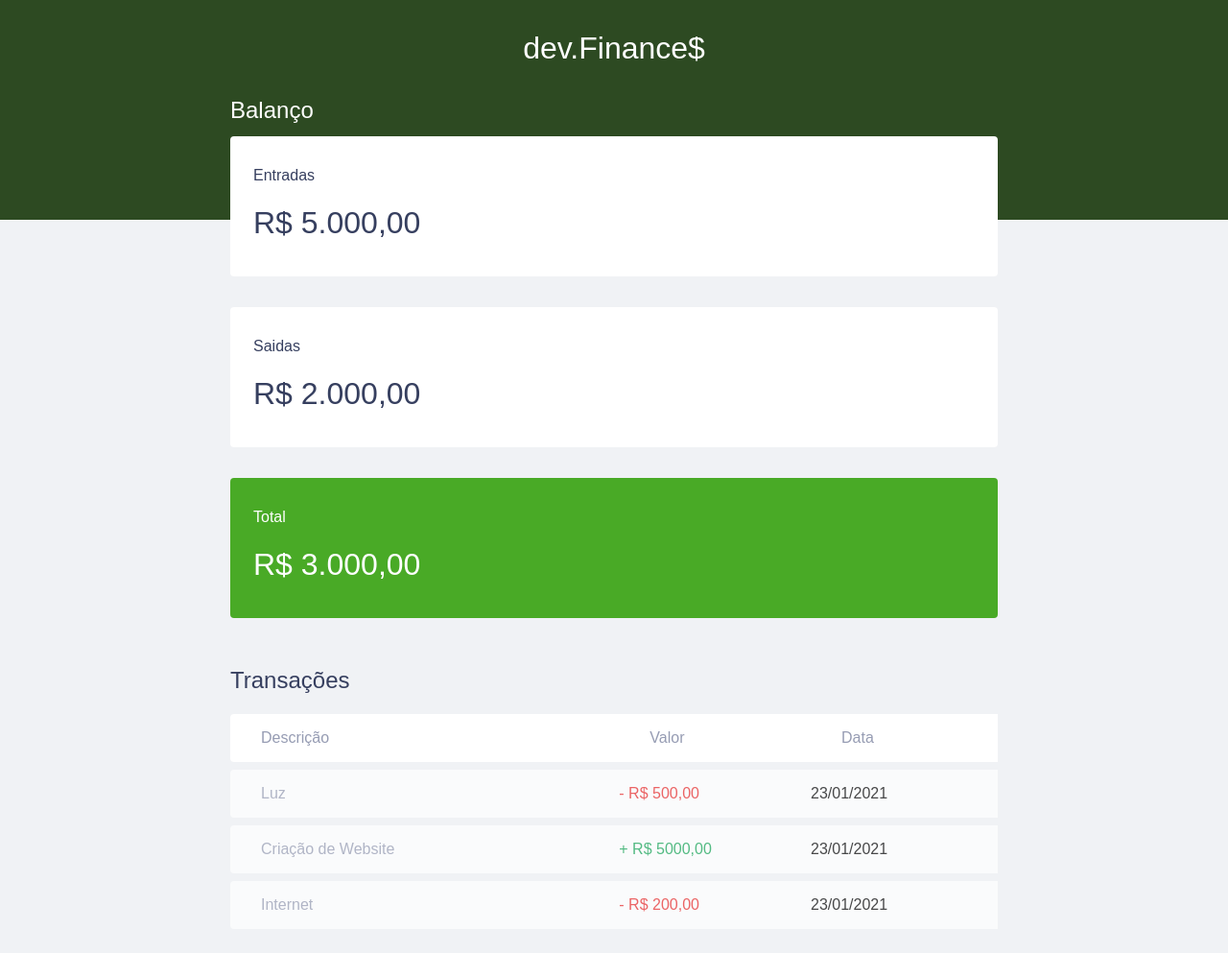
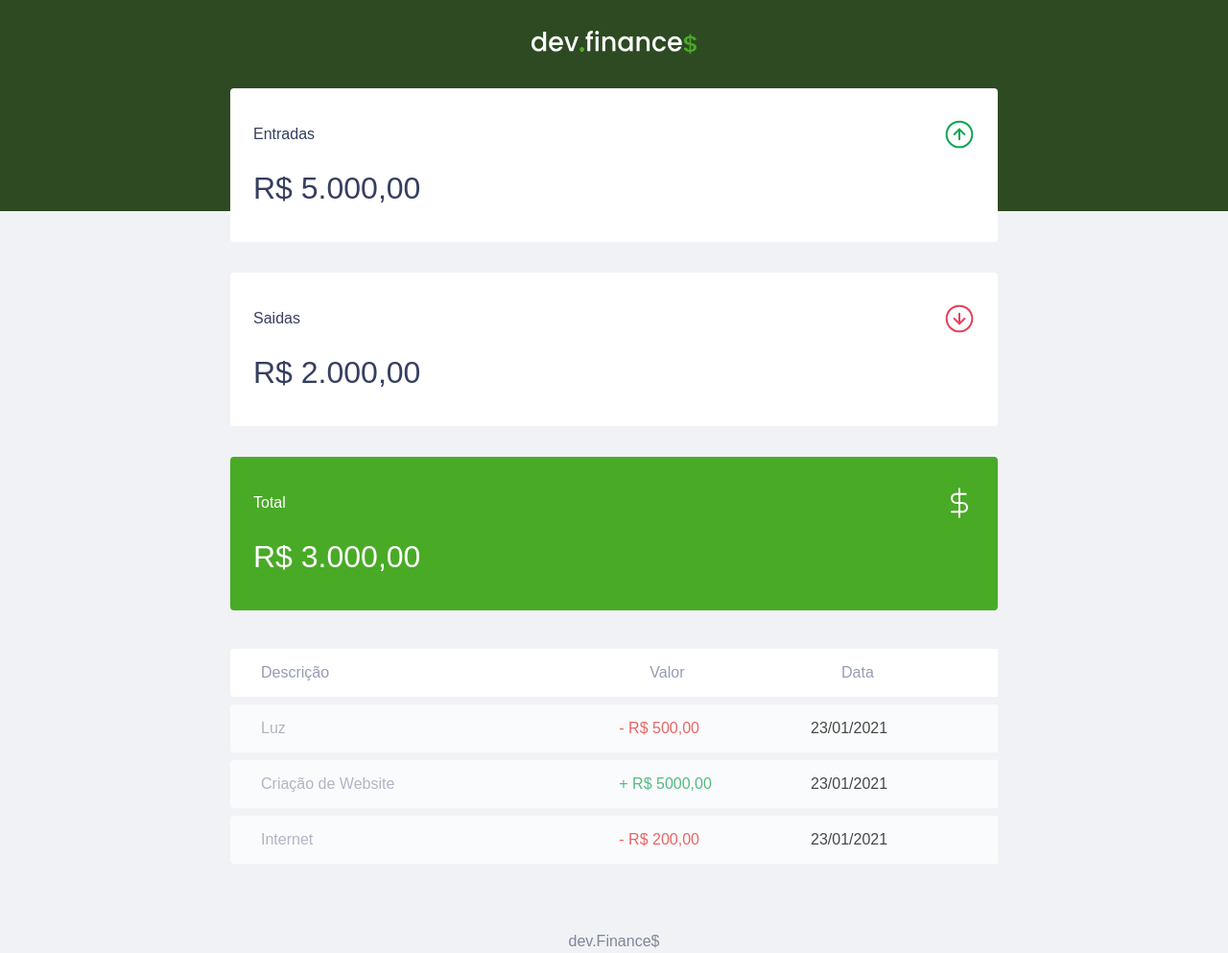
Before and after one commit to Joice-crypto/dev.Finances, a plain HTML site: page index.html in a window 1280 px wide. Shown: the top 993 px of the page at 96% size. Drawn offline with Linux system fonts and the light colour scheme.

Commit message:
upgrade on html and css

```diff
--- a/index.html
+++ b/index.html
@@ -6,39 +6,52 @@
     <meta http-equiv="X-UA-Compatible" content="IE=edge" />
     <meta name="viewport" content="width=device-width, initial-scale=1.0" />
     <title>dev.Finance$</title>
+    <link rel="stylesheet" href="./styles.css">
+    <link rel = "preconnect" href = "https://fonts.gstatic.com">
+<link href = "https://fonts.googleapis.com/css2? family = Poppins: wght @ 100; 200; 400; 700 & display = swap "rel =" stylesheet ">
 </head>
 
 <body>
     <header>
-        <h1 id='logo'>dev.Finance$</h1>
-        <link rel="stylesheet" href="./styles.css">
-        <link rel = "preconnect" href = "https://fonts.gstatic.com">
-<link href = "https://fonts.googleapis.com/css2? family = Poppins: wght @ 100; 200; 400; 700 & display = swap "rel =" stylesheet ">
+
+       <img src='./assets/logo.svg' alt='logo dev Finance' />
+
     </header>
 
     <main class='container'>
         <section id='balance'>
-            <h2>Balanço</h2>
+            <h2 class='sr-only'>Balanço</h2>
 
             <div class='card'>
-                <h3>Entradas</h3>
+                <h3>
+
+                    <spam>Entradas</spam>
+                    <img src="./assets/income.svg" alt="imagem de entradas">
+
+                </h3>
                 <p>R$ 5.000,00</p>
             </div>
 
             <div class='card'>
-                <h3>Saidas</h3>
+                <h3>
+                    <spam>Saidas</spam>
+                    <img src="./assets/expense.svg" alt="imagem de saidas">
+                </h3>
                 <p>R$ 2.000,00</p>
             </div>
 
             <div class='card total'>
-                <h3>Total</h3>
+                <h3>
+                    <spam>Total</spam>
+                    <img src="./assets/total.svg" alt="imagem do total">
+                </h3>
                 <p>R$ 3.000,00</p>
             </div>
 
         </section>
 
         <section id='transaction'>
-            <h2>Transações</h2>
+            <h2 class='sr-only'>Transações</h2>
 
             <table id='data-table'>
                 <thead>
--- a/styles.css
+++ b/styles.css
@@ -15,6 +15,19 @@
 body {
     background: #f0f2f5;
     font-family: 'Poppins', sans-serif;
+}
+
+.sr-only {
+  position: absolute;
+  width: 1px;
+  height:1px;
+    overflow: hidden;
+  padding: 0;
+  margin: -1px;
+  clip: rect(0 0 0);
+  white-space: nowrap;
+  border-width: 0;
+
 }
 
 .container{
@@ -65,6 +78,9 @@ header {
 .card h3{
     font-weight: normal;
     font-size: 1rem;
+    display: flex;
+    align-items: center;
+  justify-content:space-between;
 
 }
 .card p{
```
Also changed, not shown: assets/expense.svg (added), assets/income.svg (added), assets/logo.svg (added), assets/minus.svg (added), assets/plus.svg (added), assets/total.svg (added), 1 other file.
